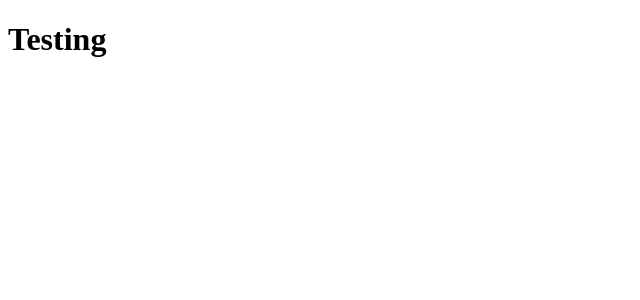
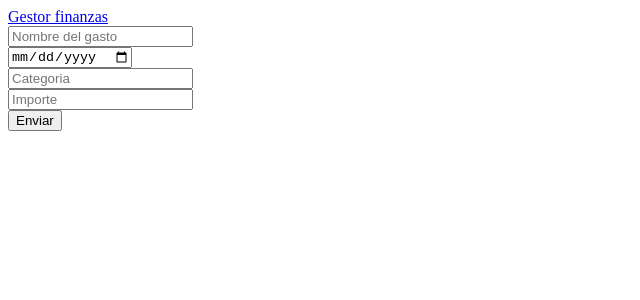
Before and after one commit to lautarolopez1498/Gestor-finanzas, a React app: page / in a window 1280 px wide. Shown: the top 300 px of the page, without its empty margins (0-640 px from the left). Built offline with nearby package versions, Linux system fonts and the light colour scheme; the HTML template or start-up script is replaced by a standard one.

Commit message:
Creando form

```diff
--- a/src/APP/App.js
+++ b/src/APP/App.js
@@ -1,12 +1,101 @@
-import React from 'react';
+import React from "react";
 
 class App extends React.Component {
+  constructor() {
+    super();
+    this.state = {
+      title: "",
+      date: "",
+      category: "",
+      amount: "",
+    };
+    this.handleChange = this.handleChange.bind(this);
+    this.addExpense = this.addExpense.bind(this);
+  }
+
+  addExpense(e) {
+    fetch("api/registros", {
+      method: "POST",
+      body: JSON.stringify(this.state),
+      headers: {
+        Accept: "application/json",
+        "Content-Type": "application/json",
+      },
+    })
+      .then((res) => console.log(res))
+      .catch((err) => console.log(err));
+    e.preventDefault();
+  }
+
+  handleChange(e) {
+    const { name, value } = e.target;
+    this.setState({
+      [name]: value,
+    });
+  }
+
   render() {
     return (
       <div>
-        <h1> Testing</h1>
+        <nav className="cyan darken-4">
+          <div className="container">
+            <a className="brand-logo" href="/">
+              Gestor finanzas
+            </a>
+          </div>
+        </nav>
+
+        <div className="container">
+          <div className="row">
+            <div className="col s5">
+              <div className="card">
+                <div className="card-content">
+                  <form onSubmit={this.addExpense}>
+                    <div className="row">
+                      <div className="input-field col s12">
+                        <input
+                          name="title"
+                          onChange={this.handleChange}
+                          type="text"
+                          placeholder="Nombre del gasto"
+                        ></input>
+                      </div>
+                      <div className="input-field col s12">
+                        <input
+                          name="date"
+                          onChange={this.handleChange}
+                          type="date"
+                        ></input>
+                      </div>
+                      <div className="input-field col s12">
+                        <input
+                          name="category"
+                          onChange={this.handleChange}
+                          type="text"
+                          placeholder="Categoria"
+                        ></input>
+                      </div>
+                      <div className="input-field col s12">
+                        <input
+                          name="amount"
+                          onChange={this.handleChange}
+                          type="number"
+                          placeholder="Importe"
+                        ></input>
+                      </div>
+                    </div>
+                    <button type="submit" className="btn cyan darken-4">
+                      Enviar
+                    </button>
+                  </form>
+                </div>
+              </div>
+            </div>
+            <div className="col s7"></div>
+          </div>
+        </div>
       </div>
-    )
+    );
   }
 }
 
--- a/src/APP/index.js
+++ b/src/APP/index.js
@@ -1,8 +1,8 @@
-import React from 'react';
-import { render } from 'react-dom';
+import React from "react";
+import { render } from "react-dom";
+import { createRoot } from "react-dom/client";
 
-import App from './App';
+import App from "./App";
 
-
-
-render(<App/>, document.getElementById('app'));
+render(<App />, document.getElementById("app"));
+// createRoot(document.getElementById("root")).render(<App />);
```
Also changed, not shown: src/models/Registros.js (+5 -6 lines), src/routes/registros.router.js (+38 -42 lines), src/public/bundle.js, 1 other file (tests, documents, lock files or other folders).
